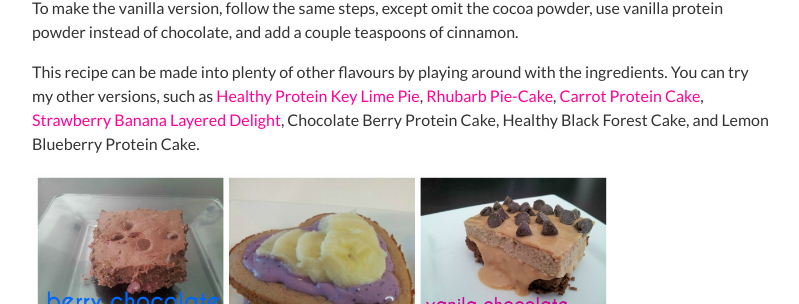
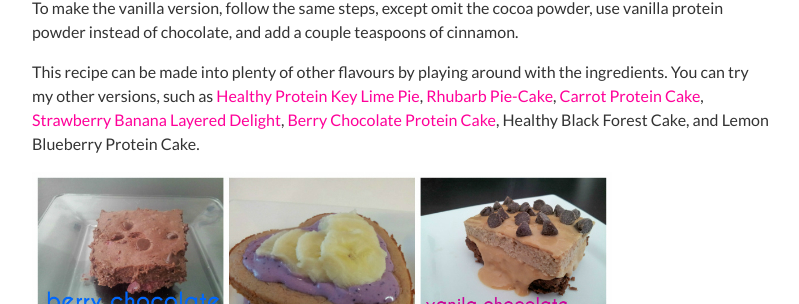
Before and after one commit to teri-lynn/teri-lynn.github.com, a Jekyll site: the page built from _posts/2014-04-13-protein-cake.md, in a window 1280 px wide. Shown: the part 1353-1657 px from the top of the page, without its empty margins (238-1037 px from the left). Built offline with Jekyll 4.4.1, drawn with Linux system fonts in a browser that asks for light colours; Markdown is read by kramdown in place of the engine named in the settings; part of the change alters nothing that is shown.

```diff
--- a/_posts/2014-04-13-protein-cake.md
+++ b/_posts/2014-04-13-protein-cake.md
@@ -29,7 +29,7 @@ Optional: chopped walnuts, chocolate chips, chia seeds, hemp seeds, poppy seeds
 
 To make the vanilla version, follow the same steps, except omit the cocoa powder, use vanilla protein powder instead of chocolate, and add a couple teaspoons of cinnamon.
 
-This recipe can be made into plenty of other flavours by playing around with the ingredients. You can try my other versions, such as [Healthy Protein Key Lime Pie](http://teri-lynn.ca/2014/08/01/healthy-protein-key-lime-pie/), [Rhubarb Pie-Cake](http://teri-lynn.ca/2014/06/23/rhubarb-pie-cake/), [Carrot Protein Cake](http://teri-lynn.ca/2014/05/18/carrot-protein-cake/), [Strawberry Banana Layered Delight](http://teri-lynn.ca/2014/04/22/strawberry-banana-layered-delight/), Chocolate Berry Protein Cake, Healthy Black Forest Cake, and Lemon Blueberry Protein Cake.
+This recipe can be made into plenty of other flavours by playing around with the ingredients. You can try my other versions, such as [Healthy Protein Key Lime Pie](http://teri-lynn.ca/2014/08/01/healthy-protein-key-lime-pie/), [Rhubarb Pie-Cake](http://teri-lynn.ca/2014/06/23/rhubarb-pie-cake/), [Carrot Protein Cake](http://teri-lynn.ca/2014/05/18/carrot-protein-cake/), [Strawberry Banana Layered Delight](http://teri-lynn.ca/2014/04/22/strawberry-banana-layered-delight/), [Berry Chocolate Protein Cake](http://teri-lynn.ca/2014/08/11/berry-chocolate-protein-cake/), Healthy Black Forest Cake, and Lemon Blueberry Protein Cake.
 
 
 ![Protein Cake](/images/protein_cake_collage1.jpg)
```
